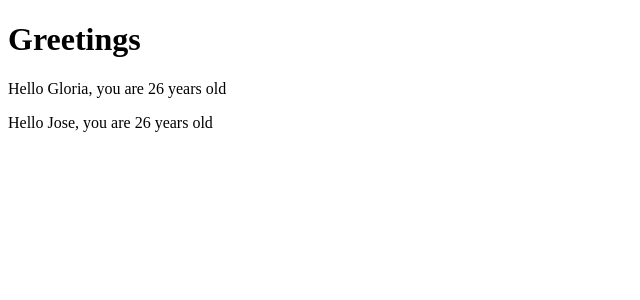
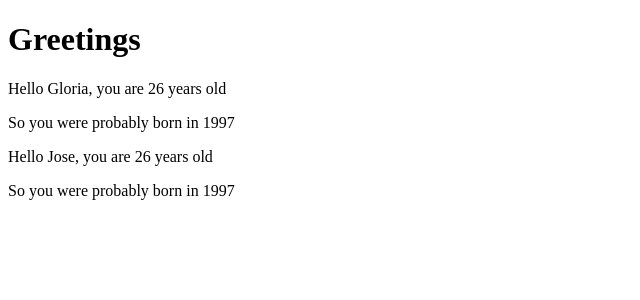
Before and after one commit to jose-d-mendoza/Full-Stack-Open, a React (Create React App) app in the folder part1/Code Notes/app_notes/: page / in a window 1280 px wide. Shown: the top 300 px of the page, without its empty margins (0-640 px from the left). Built offline with nearby package versions, Linux system fonts and the light colour scheme.

Commit message:
Component helper functions/Destructuring sections

```diff
--- a/part1/Code Notes/app_notes/src/App.js
+++ b/part1/Code Notes/app_notes/src/App.js
@@ -3,12 +3,13 @@
 
 /***** Component state, event handlers *****/
 
-const Hello = (props) => {
+const Hello = ({name, age}) => {
+  const bornYear = () => new Date().getFullYear() - age
+
   return (
     <div>
-      <p>
-        Hello {props.name}, you are {props.age} years old
-      </p>
+      <p>Hello {name}, you are {age} years old</p>
+      <p>So you were probably born in {bornYear()}</p>
     </div>
   )
 }
```
Also changed, not shown: 1 other file (tests, documents, lock files or other folders).
